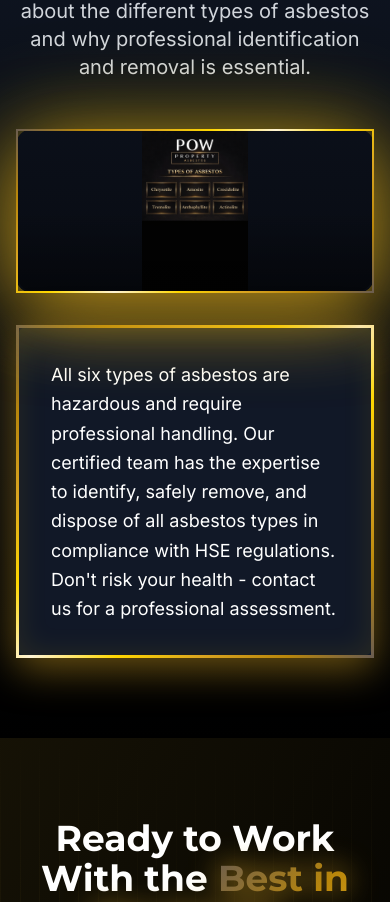
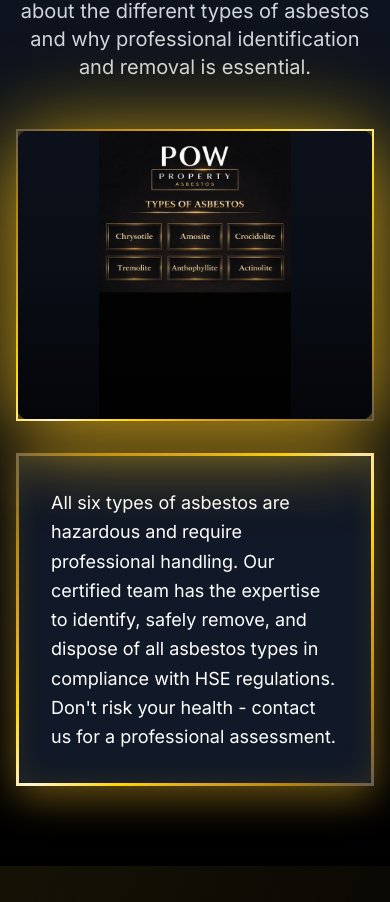
Before and after one commit to powworld294/boltpush23, a Next.js app: page / in a window 390 px wide. Shown: the part 5237-6139 px from the top of the page. Built offline with nearby package versions, Linux system fonts and the light colour scheme; no server answers.

Commit message:
fix(mobile): increase asbestos-types image height and center to improve visibility on large phones

```diff
--- a/app/page.tsx
+++ b/app/page.tsx
@@ -518,13 +518,13 @@ export default function Home() {
               borderWidth: '2px',
               boxShadow: '0 20px 80px rgba(218, 165, 32, 0.7), 0 0 100px rgba(255, 215, 0, 0.4)',
             }}>
-              <div className="relative w-full h-40 sm:h-64 md:h-[600px] lg:h-[1000px]">
+              <div className="relative w-full h-72 sm:h-96 md:h-[600px] lg:h-[1000px]">
                 <Image
                   src="/ebbf3790-ee9e-4d50-91ad-babebf3c62a8.png"
                   alt="Types of Asbestos - Chrysotile, Amosite, Crocidolite, Anthophyllite"
                   fill
-                  className="object-contain sm:object-cover object-top"
-                  style={{ objectPosition: 'top' }}
+                  className="object-contain sm:object-cover object-center"
+                  style={{ objectPosition: 'center' }}
                 />
               </div>
               <div className="absolute inset-0 bg-gradient-to-t from-black/40 via-transparent to-transparent pointer-events-none" />
```
